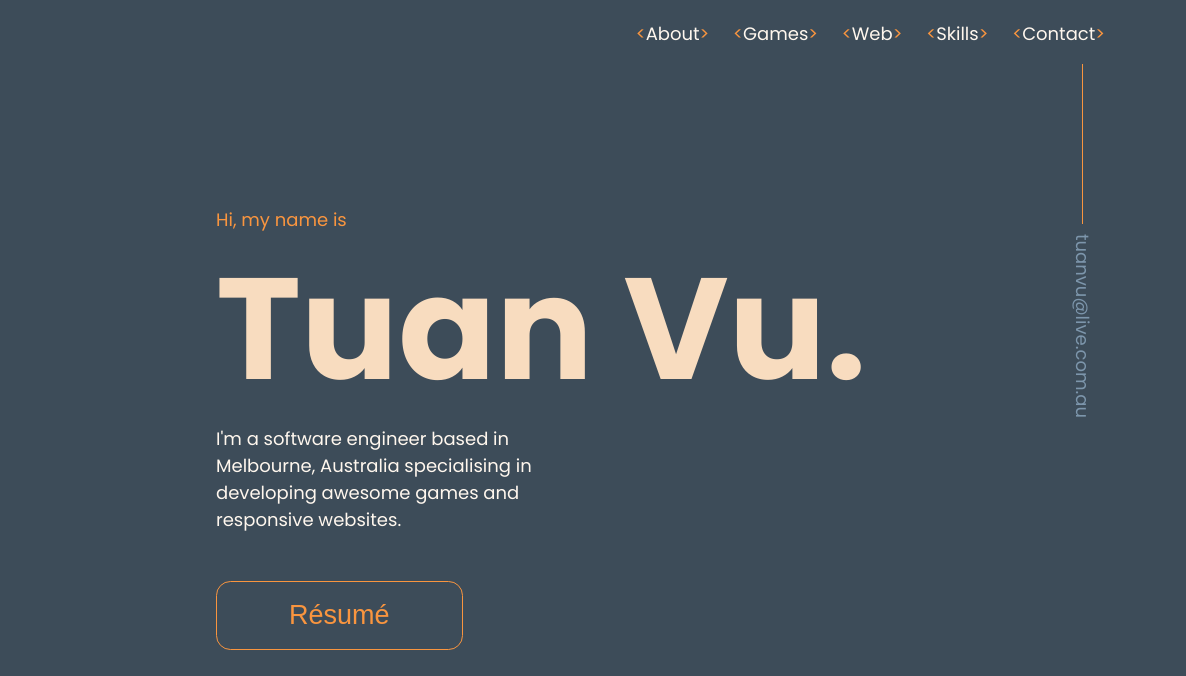
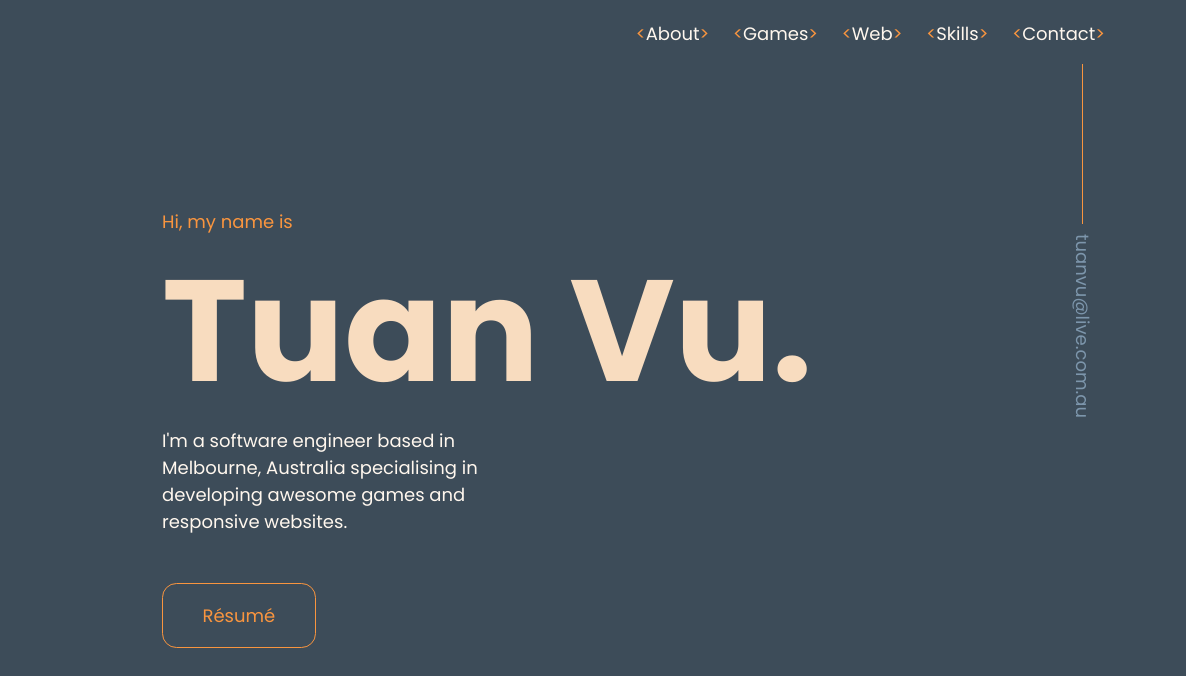
Before and after one commit to SwimmingTunaa/Portfolio-Website, a plain HTML site: page index.html in a window 1280 px wide. Shown: the top 676 px of the page, 94-1280 px from the left. Drawn offline with Linux system fonts and the light colour scheme.

Commit message:
adjusted resume button

```diff
--- a/index.html
+++ b/index.html
@@ -77,7 +77,7 @@
                         <br><br>
                         I am a PC gamer who dabbles in a bit of console gaming as well. -->
                     </p>
-                <button class="resume-button">Résumé</button>
+                <div class="button resume-button flex"><a href="./imgs/Tuan Vu CV.pdf" target="_blank">Résumé</a></div>
                 </div>
                 <!-- <img src="./imgs/Me-small.jpg" alt=""> -->
             </div>
--- a/style.scss
+++ b/style.scss
@@ -46,18 +46,21 @@ h1 {
   justify-content: space-between;
 }
 
-button {
-  padding: 1rem 4rem;
+.button {
+  padding: 1rem 3rem;
   border-radius: 0.8rem;
   margin-bottom: 4vh;
   border: 1px solid $accent-color;
   background-color: transparent;
   color: $accent-color;
-  font-size: 1.5rem;
   cursor: pointer;
   transition: all 0.3s ease-in-out;
+  a {
+    font-size: 1rem;
+    color: $accent-color;
+  }
 }
-button:hover {
+.button:hover {
   background-color: $accent-color-faded;
 }
 
@@ -181,9 +184,6 @@ svg {
   margin: auto;
   text-align: left;
 
-  div {
-    padding: 3rem;
-  }
   img {
     max-height: 40%;
     width: auto;
@@ -195,6 +195,8 @@ svg {
 }
 .resume-button {
   margin-top: 3vh;
+  text-align: center;
+  width: 20%;
 }
 //-------GAME DEV -------
 #game-dev {
```
Also changed, not shown: style.css, 2 other files.
